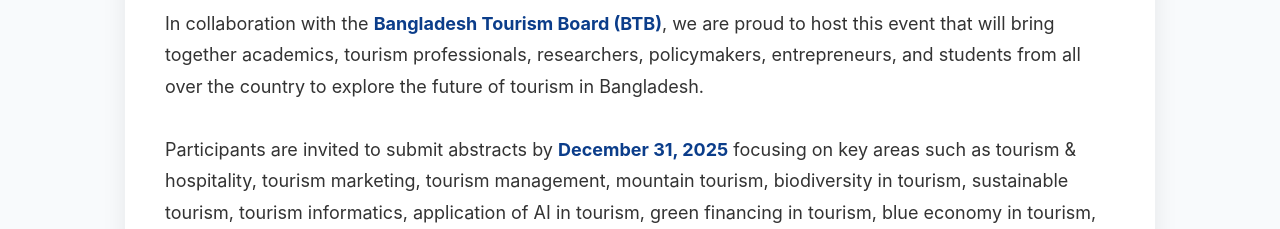
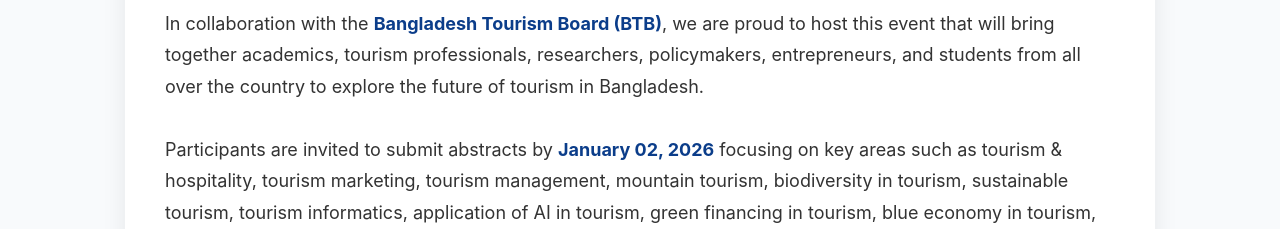
Before and after one commit to majbaurrahmankhan/RMSTU-National-Tourism-Conference-2026, a React (Create React App) app: page / in a window 1280 px wide. Shown: the part 7360-7589 px from the top of the page. Built offline with nearby package versions, Linux system fonts and the light colour scheme.

Commit message:
Update AboutNTC.jsx

```diff
--- a/src/components/AboutNTC.jsx
+++ b/src/components/AboutNTC.jsx
@@ -17,7 +17,7 @@
           researchers, policymakers, entrepreneurs, and students from all over the
           country to explore the future of tourism in Bangladesh.
           <br /><br />
-          Participants are invited to submit abstracts by <strong>December 31, 2025</strong> focusing
+          Participants are invited to submit abstracts by <strong>January 02, 2026</strong> focusing
           on key areas such as tourism & hospitality, tourism marketing, tourism
           management, mountain tourism, biodiversity in tourism, sustainable
           tourism, tourism informatics, application of AI in tourism, green financing
```
